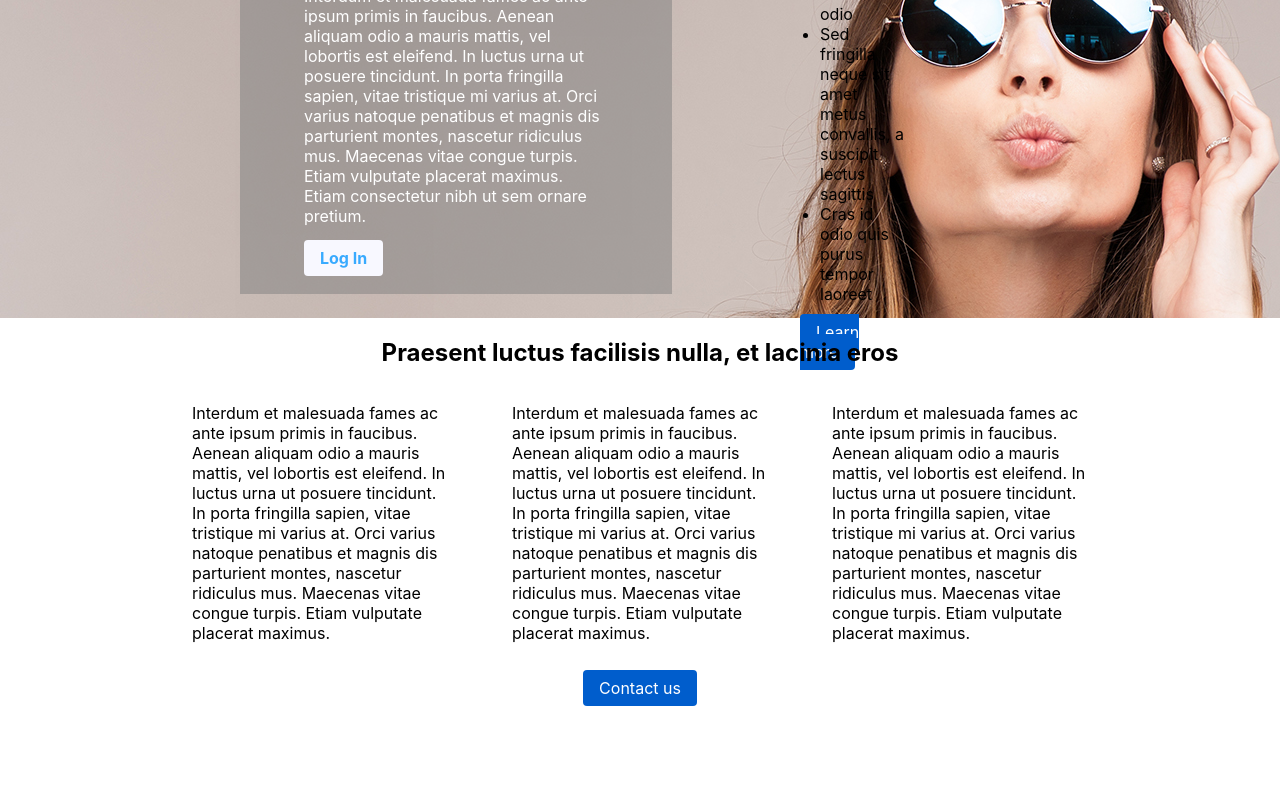
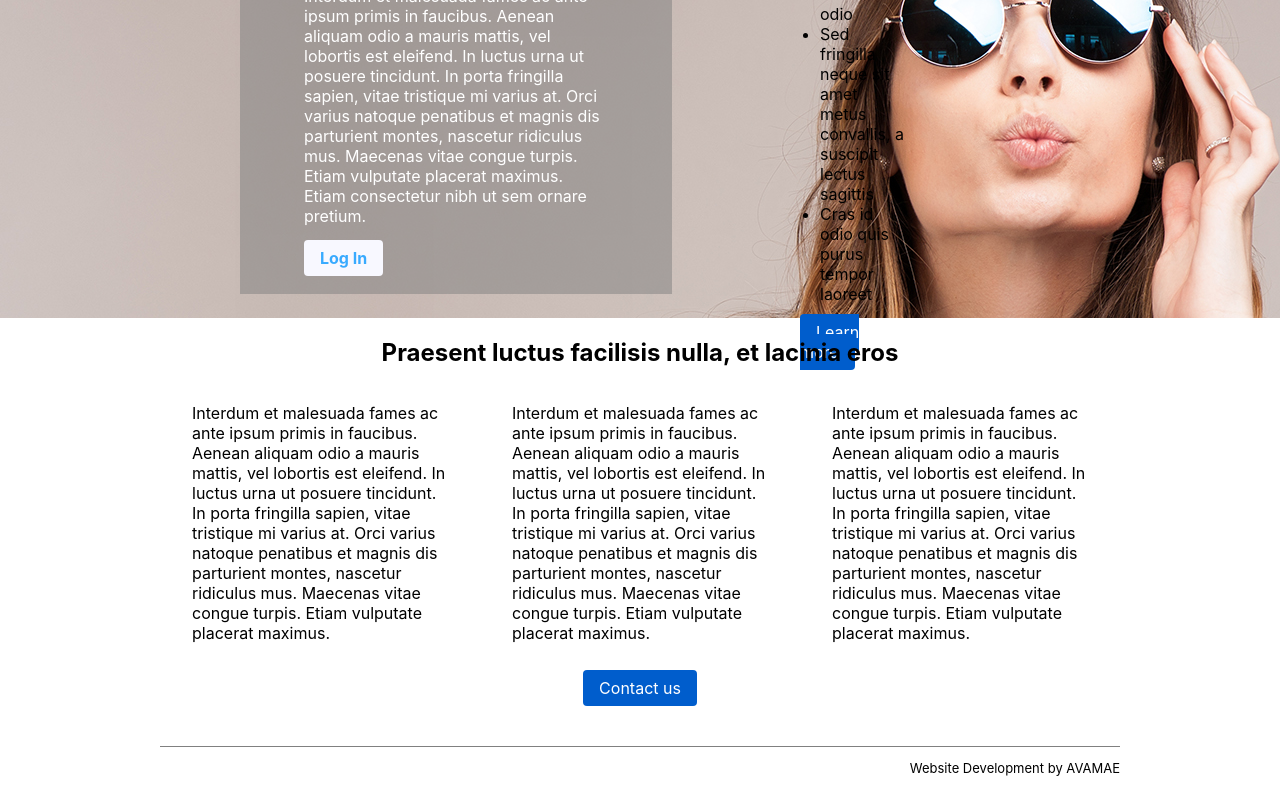
Before and after one commit to karnamin/avamae-task, a React (Create React App) app: page / in a window 1280 px wide. Shown: the part 714-1514 px from the top of the page. Before the commit the page ends 1460 px from the top, so only its background shows below. Built offline with nearby package versions, Linux system fonts and the light colour scheme; no server answers.

Commit message:
added Footer

```diff
--- a/src/App.js
+++ b/src/App.js
@@ -1,10 +1,12 @@
 import './App.css';
 import Navbar from './Pages/Navbar';
+import Footer from './Pages/Footer';
 
 function App() {
 	return (
 		<div className="App">
 			<Navbar />
+			<Footer />
 		</div>
   	);
 }
--- /dev/null
+++ b/src/Pages/Footer.js
@@ -0,0 +1,15 @@
+import React, { Component } from 'react'
+
+import '../Styles/Footer.css'
+
+class Footer extends Component {
+    render() {
+        return (
+            <div className='Footer'>
+                <p>Website Development by AVAMAE</p>
+            </div>
+        )
+    }
+}
+
+export default Footer
--- /dev/null
+++ b/src/Styles/Footer.css
@@ -0,0 +1,8 @@
+.Footer {
+    height: 5vh;
+    width: 75vw;
+    text-align: end;
+    font-size: small;
+    border-top: 1px solid grey;
+    margin: 0 auto 1% auto;
+}
```
